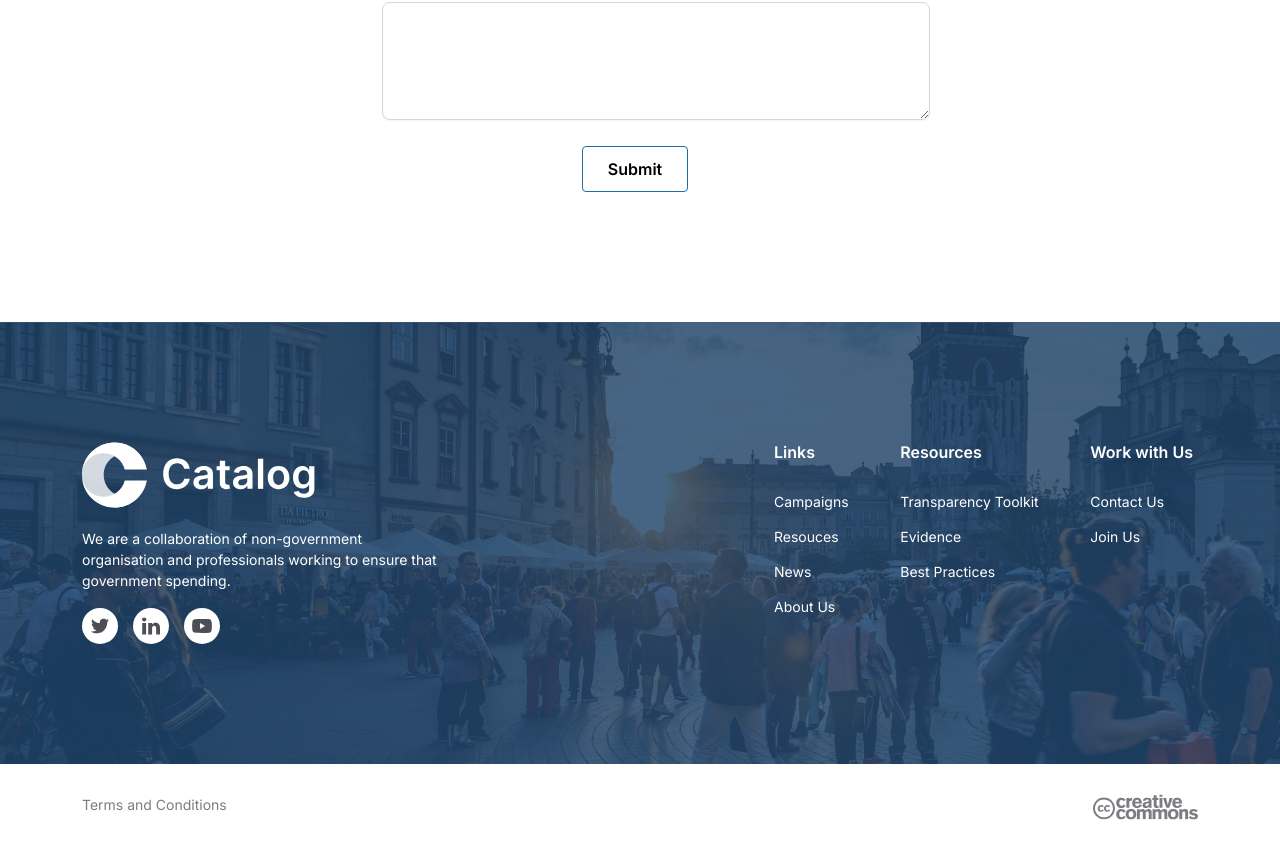
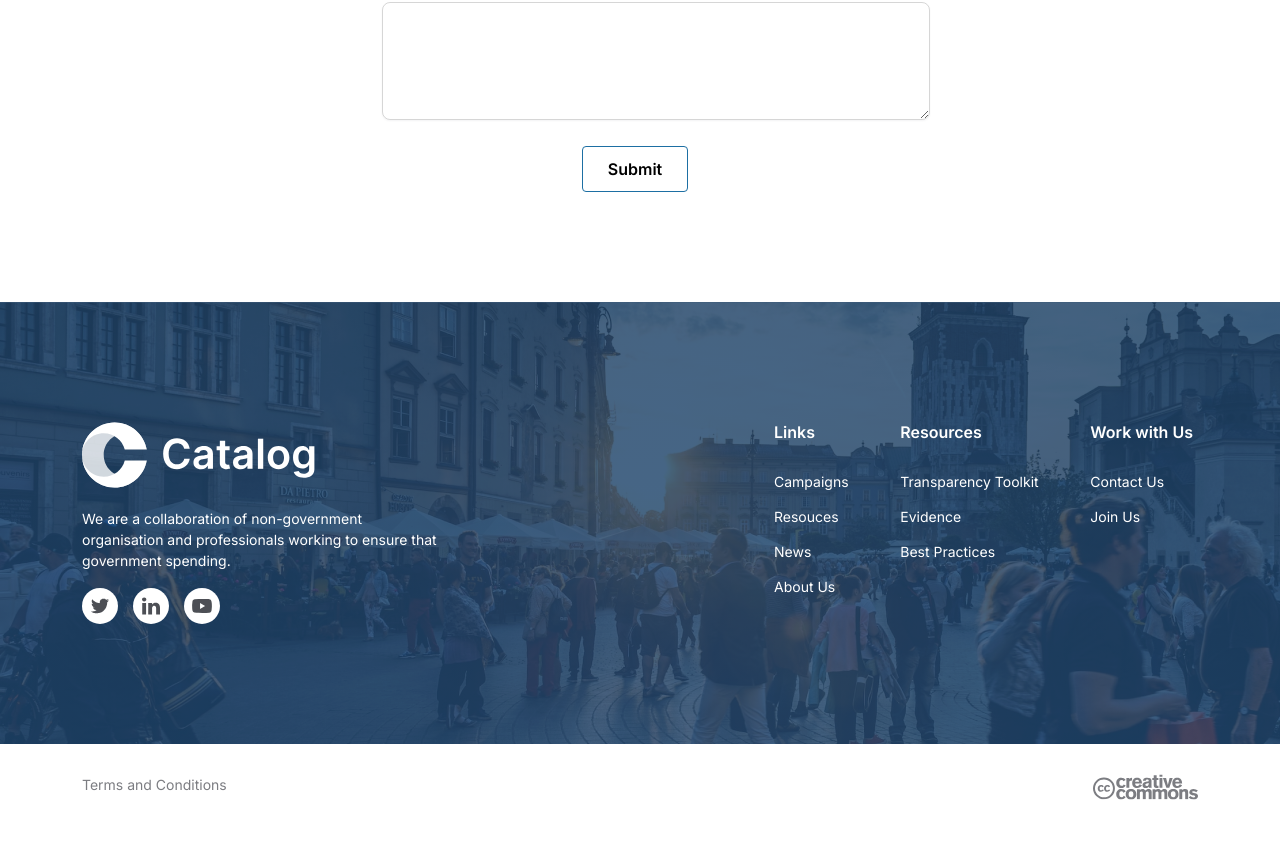
Before and after one commit to bishojbk/Frontend-Assignment, a React (Create React App) app: page / in a window 1280 px wide. Shown: the part 6330-7180 px from the top of the page. Built offline with nearby package versions, Linux system fonts and the light colour scheme.

Commit message:
padding corrected

```diff
--- a/src/pages/footer/footer.styles.scss
+++ b/src/pages/footer/footer.styles.scss
@@ -1,5 +1,5 @@
 .footer-section {
-  padding: 50px 0px 0px 0px;
+  padding: 30px 0px 0px 0px;
   &_upper {
     background-size: cover;
     background-position: center;
```
